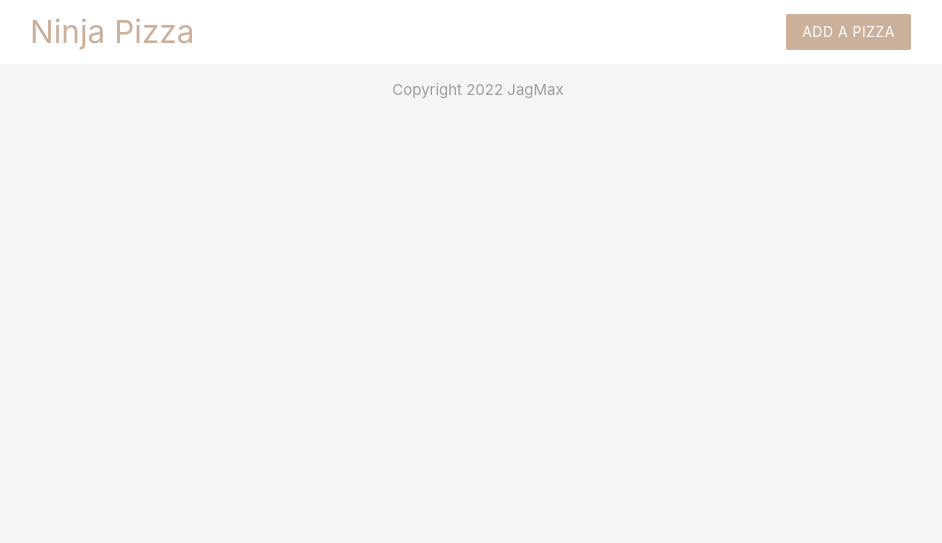
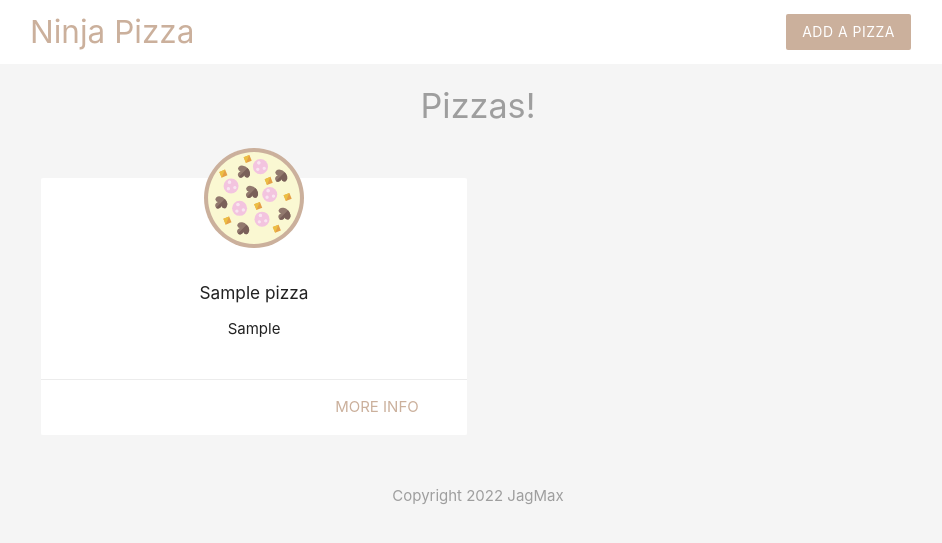
Before and after one commit to Cephern/php-tuts, a PHP site: page / in a window 1280 px wide. Shown: the top 543 px of the page, without its empty margins (162-1104 px from the left). Run offline with PHP 8.4, Linux system fonts and the light colour scheme; tables that the repository leaves empty or names only in its code hold one stand-in row (values such as "Sample post").

Commit message:
db actions

```diff
--- /dev/null
+++ b/config/db_connect.php
@@ -0,0 +1,7 @@
+<?php
+// connect to db
+$conn = mysqli_connect('localhost', 'max', '123321', 'ninja_pizza');
+
+if (!$conn) {
+    echo 'Connection error: ' . mysqli_connect_error();
+}
--- a/index.php
+++ b/index.php
@@ -1,4 +1,21 @@
 <?php
+
+require('./config/db_connect.php');
+
+// query for all pizzas
+$sql = 'SELECT title, ingredients, id FROM pizzas ORDER BY created_at';
+
+// make query & get result
+$result = mysqli_query($conn, $sql);
+
+// fetch the resulting row as an array
+$pizzas = mysqli_fetch_all($result, MYSQLI_ASSOC);
+
+// clear from memory unused
+mysqli_free_result($result);
+
+// close connection
+mysqli_close($conn);
 
 ?>
 
@@ -7,7 +24,35 @@
 
 <?php include('./templates/header.php') ?>
 
+<h4 class="center grey-text">Pizzas!</h4>
 
+<div class="container">
+    <div class="row">
+
+        <?php foreach ($pizzas as $pizza) : ?>
+
+            <div class="col s6 md3">
+                <div class="card z-depth-0">
+                    <img src="img/pizza.svg" alt="pizza" class="pizza">
+                    <div class="card-content center">
+                        <h6><?php echo htmlspecialchars($pizza['title']); ?></h6>
+                        <ul>
+                            <?php foreach (explode(',', $pizza['ingredients']) as $ing) : ?>
+
+                                <li><?php echo htmlspecialchars($ing); ?></li>
+
+                            <?php endforeach ?>
+                        </ul>
+                    </div>
+                    <div class="card-action right-align">
+                        <a href="details.php?id=<?php echo $pizza['id']; ?>" class="brand-text">more info</a>
+                    </div>
+                </div>
+            </div>
+
+        <?php endforeach ?>
+    </div>
+</div>
 
 <?php include('./templates/footer.php'); ?>
 
--- a/templates/header.php
+++ b/templates/header.php
@@ -18,15 +18,23 @@
             margin: 20px auto;
             padding: 20px;
         }
+
+        .pizza {
+            width: 100px;
+            margin: 40px auto -30px;
+            display: block;
+            position: relative;
+            top: -30px;
+        }
     </style>
 </head>
 
 <body class="grey lighten-4">
     <nav class="white z-depth-0">
         <div class="container">
-            <a href="#" class="brand-logo brand-text">Ninja Pizza</a>
+            <a href="index.php" class="brand-logo brand-text">Ninja Pizza</a>
             <ul id="nav-mobile" class="right hide-on-small-and-down">
-                <li><a href="#" class="btn brand z-depth-0">Add a Pizza</a></li>
+                <li><a href="add.php" class="btn brand z-depth-0">Add a Pizza</a></li>
             </ul>
         </div>
     </nav>
```
Also changed, not shown: add.php (+18 -1 lines), details.php (added, +61 -0 lines), img/pizza.svg (added).
